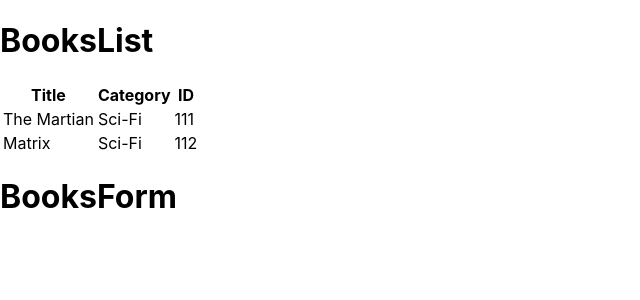
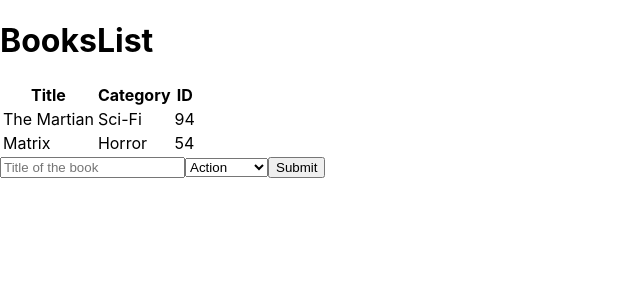
Before and after one commit to JuanPabloGil/BookStoreReact, a React (Create React App) app: page / in a window 1280 px wide. Shown: the top 300 px of the page, without its empty margins (0-640 px from the left). Built offline with nearby package versions, Linux system fonts and the light colour scheme.

Commit message:
Add structure of thr bookForm component, complete the reducers structure

```diff
--- a/src/components/BooksForm.jsx
+++ b/src/components/BooksForm.jsx
@@ -1,8 +1,20 @@
 import React from 'react';
 
 const BooksForm = () => {
+  const categories = ["Action", "Biography", "History", "Horror", "Kids", "Learning", "Sci-Fi"];
+  const options = categories.map(category => <option value={category} > {category} </option>  )
+
   return (
-    <h1>BooksForm</h1>
+    <form>
+
+        <input placeholder="Title of the book"></input>
+        <select >
+              {options}
+        </select>
+        <button type="submit" value="Submit" >
+          Submit
+        </button>
+    </form>
    );
 }
 
--- a/src/index.js
+++ b/src/index.js
@@ -11,7 +11,6 @@
 ReactDOM.render(
   <Provider store={store}>
     <App />
-  </Provider>
-    ,
+  </Provider>,
   document.getElementById('root')
 );
--- a/src/reducers/books.js
+++ b/src/reducers/books.js
@@ -1,17 +1,28 @@
+
 const book1 = {
-  id:111,
+  id: Math.floor(Math.random() * 100) + 1,
   title: 'The Martian',
   category: 'Sci-Fi'
 }
 
 const book2 = {
-  id:112,
+  id: Math.floor(Math.random() * 100) + 1,
   title: 'Matrix',
-  category: 'Sci-Fi'
+  category: 'Horror'
 }
 
 const books = (state = [book1, book2], action) => {
-  return state
+  switch (action.type) {
+    case 'CREATE_BOOK':
+      return [
+        ...state, action.payload
+      ]
+    case 'REMOVE_BOOK':
+      return state.filter(book => book.id !== action.payload);
+    default:
+      return state
+  }
+
 };
 
 export default books;
```
Also changed, not shown: src/actions/index.js (+9 -0 lines).
